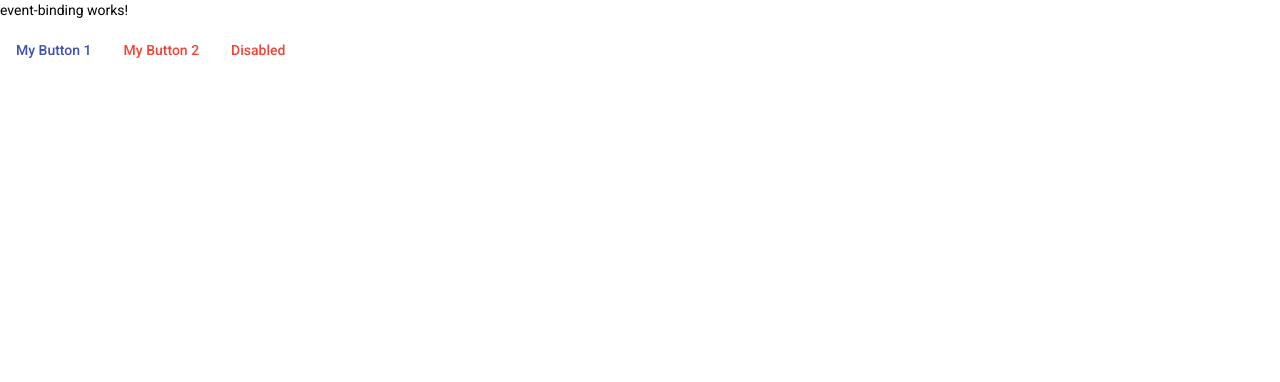
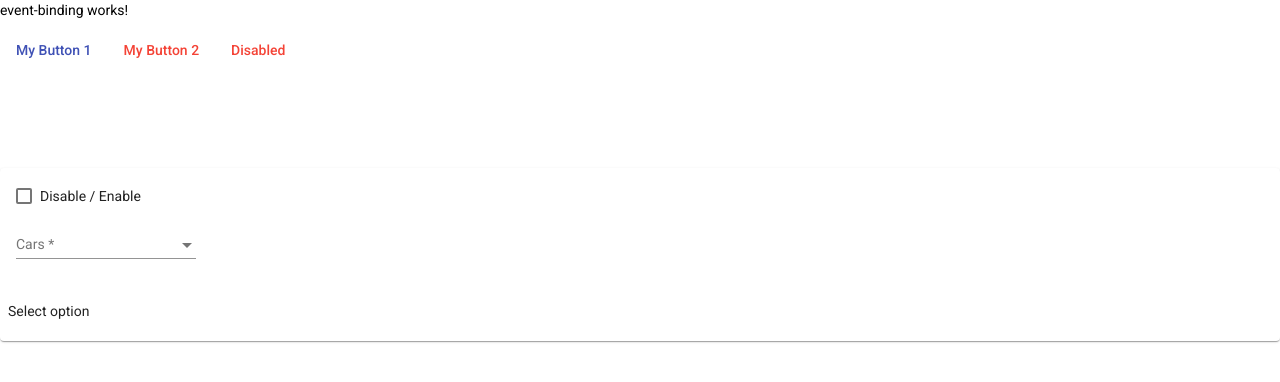
Before and after one commit to AndrehPontes/Fullstack_Node_Angular, an Angular app: page / in a window 1280 px wide. Shown: the top 382 px of the page. Built offline with nearby package versions, Linux system fonts and the light colour scheme.

Commit message:
Event binding parameter

```diff
--- a/src/app/event-binding/event-binding.component.html
+++ b/src/app/event-binding/event-binding.component.html
@@ -25,3 +25,31 @@
   </mat-progress-spinner>
 
 </section>
+
+<section>
+  <p>
+      <mat-card>
+        <mat-card-content>
+            <p>
+              <mat-checkbox color="warn" (change)="cbChanger($event)">Disable / Enable</mat-checkbox>
+            </p>
+
+            <mat-form-field>
+              <mat-label>Cars</mat-label>
+              <mat-select matNativeControl required
+              [disabled]="selectDisabled" (selectionChange)="selectionChange($event)">
+                <mat-option value="1">Volvo</mat-option>
+                <mat-option value="2">Saab</mat-option>
+                <mat-option value="3">Mercedes</mat-option>
+                <mat-option value="4">Audi</mat-option>
+              </mat-select>
+            </mat-form-field>
+
+        </mat-card-content>
+
+        <mat-card-actions>
+          <p> Select option {{selectedOption}}</p>
+        </mat-card-actions>
+      </mat-card>
+  </p>
+</section>
--- a/src/app/event-binding/event-binding.component.ts
+++ b/src/app/event-binding/event-binding.component.ts
@@ -11,11 +11,13 @@
   buttonColors = ['warn', 'accent', 'primary'];
   idx = 0;
   i = 0;
+  selectedOption: any;
 
   constructor() {  }
 
   spinnerMode: any = "determinate";
   btnEnable = true;
+  selectDisabled = false;
 
   ngOnInit(): void {
     setInterval( () => {
@@ -40,4 +42,15 @@
       this.spinnerMode = "determinate";
     }, 5000);
   }
+
+  cbChanger(event: any) {
+    console.log(event.checked)
+    this.selectDisabled = event.checked;
+  }
+
+  selectionChange(event:any) {
+    console.log(event)
+    this.selectedOption = event.value;
+  }
+
 }
```
Also changed, not shown: src/app/app.module.ts (+9 -1 lines).
